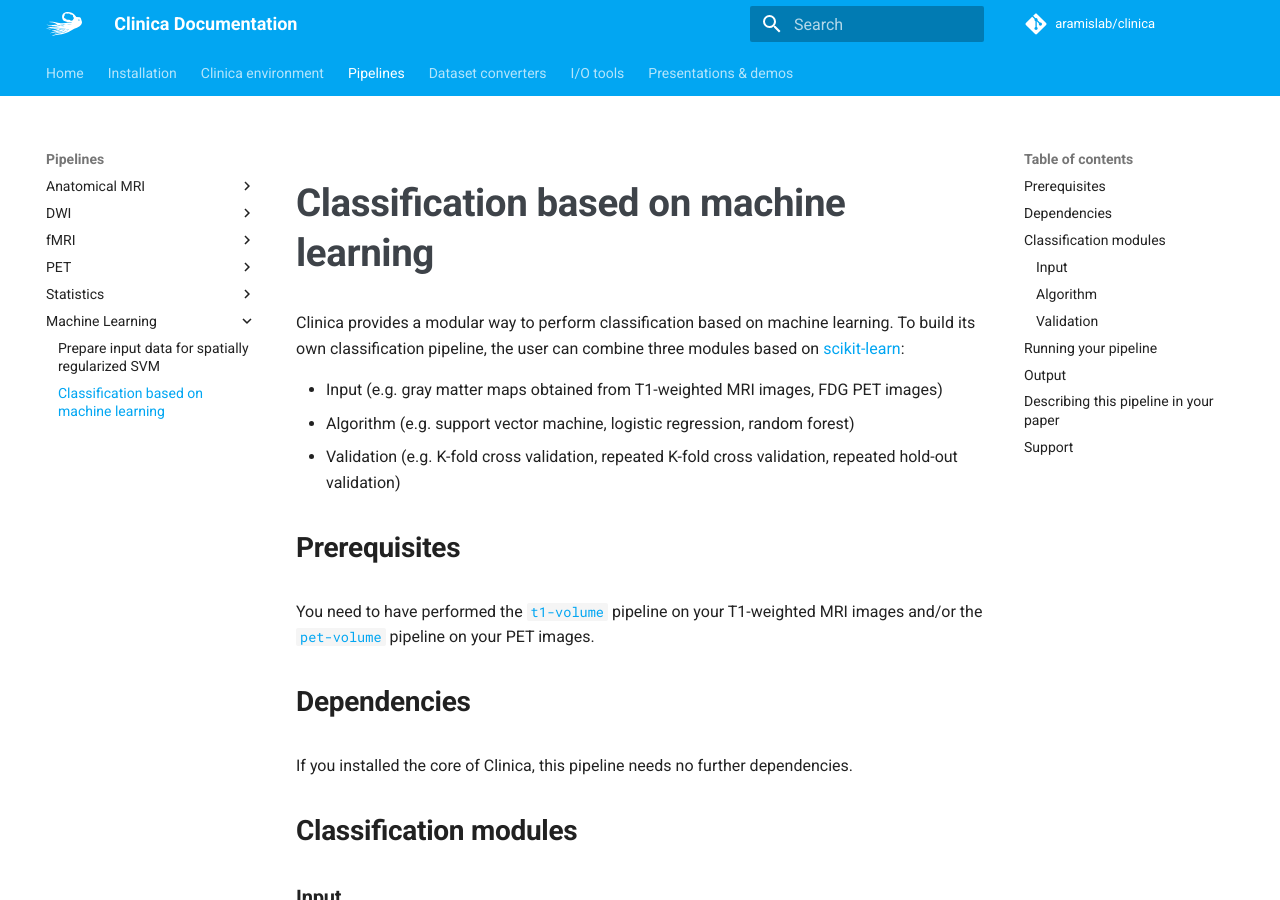
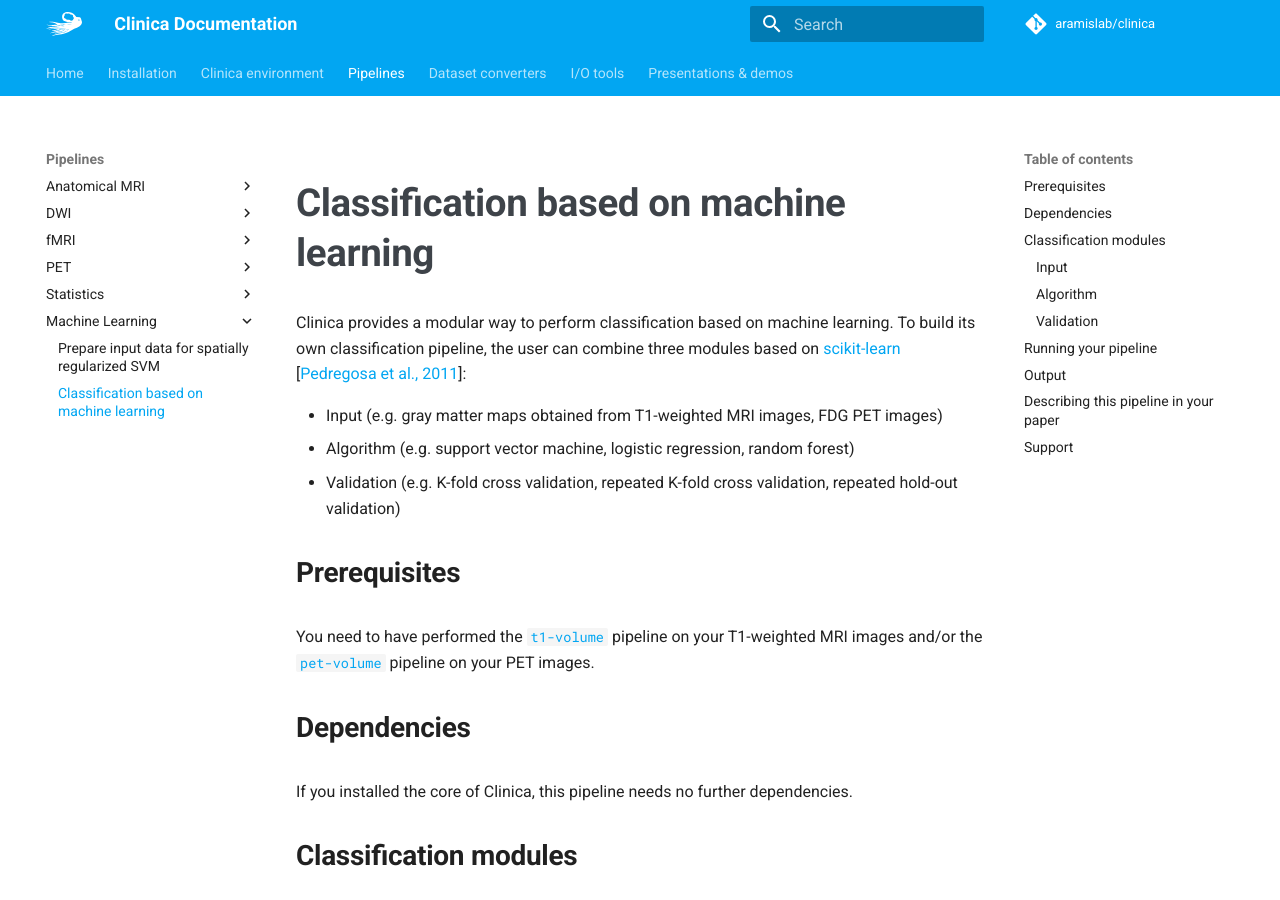
Before and after one commit to aramis-lab/clinica, an MkDocs documentation site: the page built from docs/Pipelines/MachineLearning_Classification.md, in a window 1280 px wide and 900 px high. Built offline with MkDocs 1.6.1 and Material for MkDocs 9.7.7, drawn with Linux system fonts in a browser that asks for light colours; comment, search, counter and statistics services are not loaded.

Commit message:
Add missing ref paper to scikit-learn

```diff
--- a/docs/Pipelines/MachineLearning_Classification.md
+++ b/docs/Pipelines/MachineLearning_Classification.md
@@ -1,6 +1,6 @@
 # Classification based on machine learning
 
-Clinica provides a modular way to perform classification based on machine learning. To build its own classification pipeline, the user can combine three modules based on [scikit-learn](http://scikit-learn.org/stable/index.html):
+Clinica provides a modular way to perform classification based on machine learning. To build its own classification pipeline, the user can combine three modules based on [scikit-learn](http://scikit-learn.org/stable/index.html) [[Pedregosa et al., 2011](http://www.jmlr.org/papers/volume12/pedregosa11a/pedregosa11a.pdf)]:
 
   - Input (e.g. gray matter maps obtained from T1-weighted MRI images, FDG PET images)
   - Algorithm (e.g. support vector machine, logistic regression, random forest)
@@ -129,7 +129,7 @@ If `image_type` is `fdg`:
 ## Describing this pipeline in your paper
 
 !!! cite "Example of paragraph:"
-		These results have been obtained using the machine learning-based classification modules of Clinica. Clinica provides a modular way to perform classification based on machine learning by combining different inputs (e.g. gray matter maps obtained from T1-weighted MRI images, FDG PET images), algorithms (e.g. support vector machine, logistic regression, random forest) and validation strategies (e.g. K-fold cross validation, repeated K-fold cross validation, repeated hold-out validation). These modules rely on [scikit-learn](http://scikit-learn.org/stable/index.html).
+		These results have been obtained using the machine learning-based classification modules of Clinica. Clinica provides a modular way to perform classification based on machine learning by combining different inputs (e.g. gray matter maps obtained from T1-weighted MRI images, FDG PET images), algorithms (e.g. support vector machine, logistic regression, random forest) and validation strategies (e.g. K-fold cross validation, repeated K-fold cross validation, repeated hold-out validation). These modules rely on [scikit-learn](http://scikit-learn.org/stable/index.html) [[Pedregosa et al., 2011](http://www.jmlr.org/papers/volume12/pedregosa11a/pedregosa11a.pdf)].
 
 ## Support
 
```
